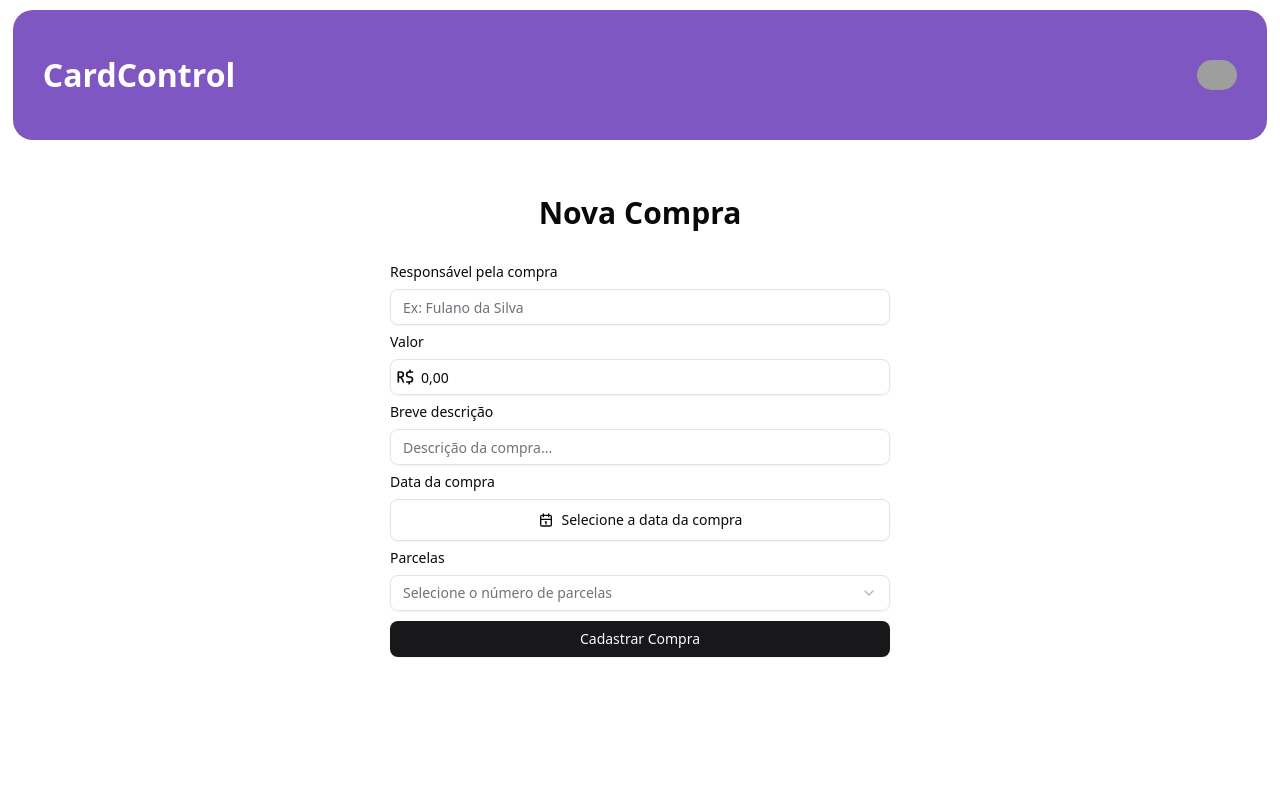
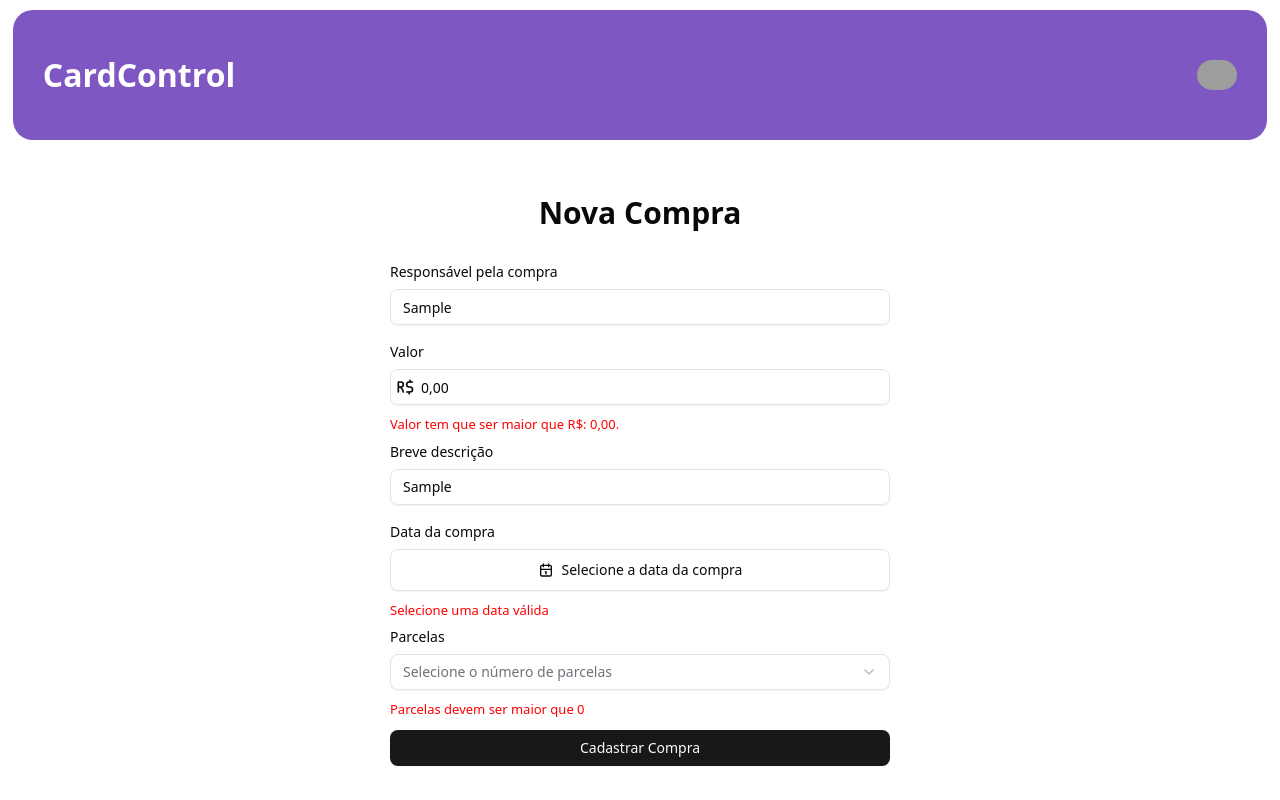
Before and after one commit to marlissonsilva/card-management, a Next.js app: page /dashboard/register in a window 1280 px wide. Both pictures are taken after typing "Sample", "Sample", "Sample" into the empty fields and a click on the button "Cadastrar Compra". Built offline with nearby package versions, Linux system fonts and the light colour scheme; grey boxes are pictures that could not be loaded.

Commit message:
feat: enhance form error handling and validation; format input values before submission

```diff
--- a/app/components/Form/form.module.css
+++ b/app/components/Form/form.module.css
@@ -61,9 +61,19 @@
   opacity: 0.5;
 }
 
-.warn {
-  font-size: 12px;
-  color: rgb(235, 18, 18);
+.error_container {
+  display: flex;
+  justify-content: start;
+  align-items: center;
+  gap: 10px;
+}
+.message_error {
+  display: flex;
+  justify-content: center;
+  align-items: center;
+  gap: 10px;
+  color: red;
+  font-size: 13px;
 }
 
 @media (min-width: 768px) {
--- a/app/components/Form/index.tsx
+++ b/app/components/Form/index.tsx
@@ -15,8 +15,9 @@ import {
   SelectValue,
   SelectItem
 } from '@/app/ui/select'
-import { useActionState, useState } from 'react'
+import { useActionState, useState, startTransition } from 'react'
 import { createPurchase, State } from '@/app/lib/actions'
+import { formatCurrency } from '@/app/lib/utils'
 export default function Form() {
   const initialState: State = { message: undefined, errors: {} }
   const [state, formAction] = useActionState(createPurchase, initialState)
@@ -25,13 +26,33 @@ export default function Form() {
   const [selected, setSelected] = useState('')
   const [displayAmount, setDisplayAmount] = useState('')
 
-  const formatCurrency = (value: string) => {
-    const numericValue = value.replace(/\D/g, '')
-    const numberValue = Number(numericValue) / 100 || 0
+  const handleSubmit = (event: React.FormEvent<HTMLFormElement>) => {
+    event.preventDefault()
+    const formData = new FormData(event.currentTarget)
 
-    return numberValue.toLocaleString('pt-BR', {
-      currency: 'BRL',
-      minimumFractionDigits: 2
+    // Formatar valores antes de enviar
+    const rawAmount = formData.get('amount') as string
+    const formattedAmount =
+      parseFloat(rawAmount.replace(/\./g, '').replace(',', '.')) || 0
+
+    const rawDate = formData.get('dateOfPurchase') as string
+    const formattedDate = rawDate ? new Date(rawDate).toISOString() : null
+
+    const rawInstallments = formData.get('installments') as string
+    const formattedInstallments = Number(rawInstallments) || 0
+
+    // Criar um novo FormData e adicionar os valores formatados
+    const formattedFormData = new FormData()
+    formData.forEach((value, key) => {
+      formattedFormData.append(key, value)
+    })
+
+    formattedFormData.set('amount', formattedAmount.toString())
+    formattedFormData.set('dateOfPurchase', formattedDate || '')
+    formattedFormData.set('installments', formattedInstallments.toString())
+
+    startTransition(() => {
+      formAction(formattedFormData)
     })
   }
 
@@ -43,7 +64,7 @@ export default function Form() {
   return (
     <div className={styles.container}>
       <h2 className={styles.title}>Nova Compra</h2>
-      <form action={formAction} className={styles.form}>
+      <form onSubmit={handleSubmit} className={styles.form}>
         <Label htmlFor="responsible">Responsável pela compra</Label>
         <Input
           className={styles.input}
@@ -51,6 +72,19 @@ export default function Form() {
           name="responsible"
           placeholder="Ex: Fulano da Silva"
         />
+        <div
+          className={styles.error_container}
+          id="responsible-error"
+          aria-live="polite"
+          aria-atomic="true"
+        >
+          {state.errors?.responsible &&
+            state.errors.responsible.map((error: string) => (
+              <p className={styles.message_error} key={error}>
+                {error}
+              </p>
+            ))}
+        </div>
         <Label htmlFor="amount">Valor</Label>
         <div className={styles.containerAmout}>
           <IconCurrencyReal size={20} className={styles.iconCurrency} />
@@ -63,11 +97,19 @@ export default function Form() {
             onChange={handleAmountChange}
           />
         </div>
-        <input
-          type="hidden"
-          name="amount"
-          value={displayAmount.replace(/\./g, '').replace(',', '.') || '0.00'}
-        />
+        <div
+          className={styles.error_container}
+          id="amount-error"
+          aria-live="polite"
+          aria-atomic="true"
+        >
+          {state.errors?.amount &&
+            state.errors.amount.map((error: string) => (
+              <p className={styles.message_error} key={error}>
+                {error}
+              </p>
+            ))}
+        </div>
 
         <Label htmlFor="description">Breve descrição</Label>
         <Input
@@ -75,6 +117,19 @@ export default function Form() {
           name="description"
           placeholder="Descrição da compra..."
         />
+        <div
+          className={styles.error_container}
+          id="description-error"
+          aria-live="polite"
+          aria-atomic="true"
+        >
+          {state.errors?.description &&
+            state.errors.description.map((error: string) => (
+              <p className={styles.message_error} key={error}>
+                {error}
+              </p>
+            ))}
+        </div>
 
         <Label htmlFor="dateOfPurchase">Data da compra</Label>
         <div className={styles.input}>
@@ -104,6 +159,19 @@ export default function Form() {
             value={date ? format(date, 'yyyy-MM-dd') : ''}
           />
         </div>
+        <div
+          className={styles.error_container}
+          id="dateOfPurchase-error"
+          aria-live="polite"
+          aria-atomic="true"
+        >
+          {state.errors?.dateOfPurchase &&
+            state.errors.dateOfPurchase.map((error: string) => (
+              <p className={styles.message_error} key={error}>
+                {error}
+              </p>
+            ))}
+        </div>
 
         <Label htmlFor="installments">Parcelas</Label>
         <Select
@@ -125,6 +193,29 @@ export default function Form() {
             ))}
           </SelectContent>
         </Select>
+        <div
+          className={styles.error_container}
+          id="installments-error"
+          aria-live="polite"
+          aria-atomic="true"
+        >
+          {state.errors?.installments &&
+            state.errors.installments.map((error: string) => (
+              <p className={styles.message_error} key={error}>
+                {error}
+              </p>
+            ))}
+        </div>
+        {/* <div
+          className={styles.error_container}
+          id="form-error"
+          aria-live="polite"
+          aria-atomic="true"
+        >
+          {state.errors && (
+            <p className={styles.message_error}>{state.message}</p>
+          )}
+        </div> */}
         <Button type="submit">Cadastrar Compra</Button>
       </form>
     </div>
--- a/app/lib/actions.ts
+++ b/app/lib/actions.ts
@@ -6,7 +6,7 @@ import { prisma } from './prisma'
 
 const FormSchema = z.object({
   id: z.string(),
-  responsible: z.string().min(3, 'Nome deve ter pelo menos 2 caracteres'),
+  responsible: z.string().min(3, 'Nome deve ter pelo menos 3 caracteres'),
   amount: z.coerce
     .number()
     .gt(0, { message: 'Valor tem que ser maior que R$: 0,00.' }),
@@ -14,8 +14,14 @@ const FormSchema = z.object({
   dateOfPurchase: z
     .string()
     .transform((val) => new Date(val))
-    .refine((date) => !isNaN(date.getTime()), { message: 'Data inválida' }),
-  installments: z.number()
+    .refine((date) => !isNaN(date.getTime()), {
+      message: 'Selecione uma data válida'
+    }),
+  installments: z.coerce
+    .number()
+    .int()
+    .min(1, 'Parcelas devem ser maior que 0')
+    .max(12, 'Parcelas devem ser menor que 12')
 })
 
 export type State = {
@@ -35,22 +41,13 @@ export async function createPurchase(
   state: State,
   formData: FormData
 ): Promise<State> {
-  const rawAmount = formData.get('amount') as string
-  const normalizedAmount =
-    parseFloat(rawAmount.replace(/\./g, '').replace(',', '.')) || 0
-
-  const rawInstallments = formData.get('installments') as string
-  const normalizedInstallments = Number(rawInstallments) || 0
-
   const validatedFields = CreatePurchase.safeParse({
     responsible: formData.get('responsible'),
-    amount: normalizedAmount,
+    amount: formData.get('amount'),
     description: formData.get('description'),
     dateOfPurchase: formData.get('dateOfPurchase'),
-    installments: normalizedInstallments
+    installments: formData.get('installments')
   })
-
-  console.log('Validated Fields', validatedFields)
 
   if (!validatedFields.success) {
     console.log(validatedFields.error.flatten().fieldErrors)
@@ -60,16 +57,18 @@ export async function createPurchase(
     }
   }
 
-  const result = await prisma.purchase.create({
-    data: {
-      ...validatedFields.data,
-      amount: normalizedAmount,
-      installments: normalizedInstallments
+  try {
+    await prisma.purchase.create({
+      data: {
+        ...validatedFields.data
+      }
+    })
+  } catch (error) {
+    return {
+      message: `Database error: Falha ao criar compra.${error}`
     }
-  })
-
-  console.log('Result', result)
+  }
 
   revalidatePath('/dashboard/')
-  redirect('/dashboard/register')
+  redirect('/dashboard/')
 }
```
